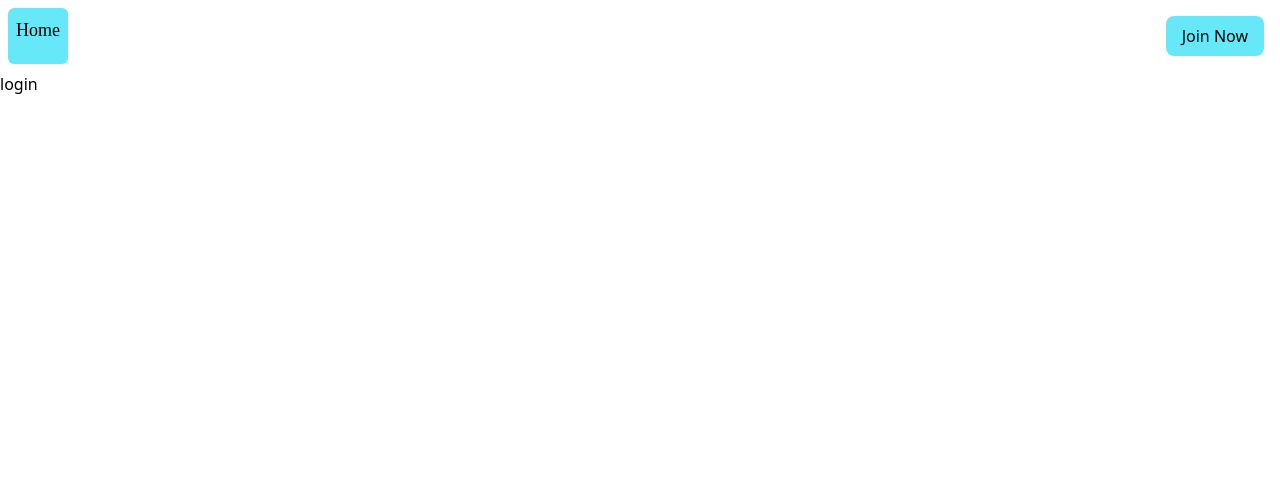
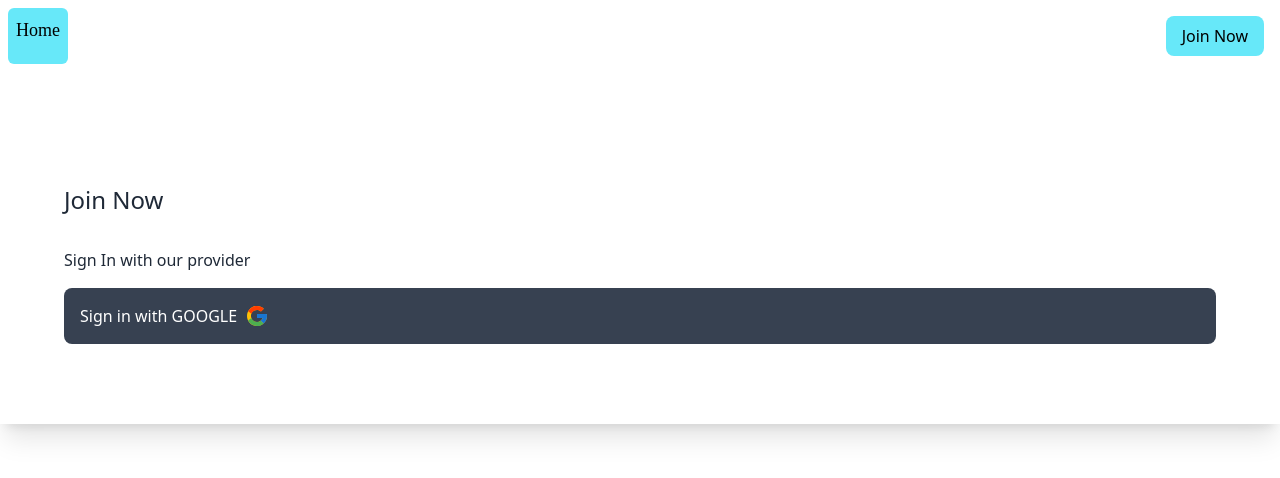
Before and after one commit to kunwarabhi7/blogv2, a Next.js app: page /auth/login in a window 1280 px wide. Shown: the top 478 px of the page. Built offline with nearby package versions, Linux system fonts and the light colour scheme; a web font is replaced by a local one.

Commit message:
added google button

```diff
--- a/package.json
+++ b/package.json
@@ -12,7 +12,8 @@
     "firebase": "^9.11.0",
     "next": "12.3.1",
     "react": "18.2.0",
-    "react-dom": "18.2.0"
+    "react-dom": "18.2.0",
+    "react-icons": "^4.4.0"
   },
   "devDependencies": {
     "autoprefixer": "^10.4.12",
--- a/pages/auth/login.jsx
+++ b/pages/auth/login.jsx
@@ -1,8 +1,15 @@
-import React from 'react'
+import {FcGoogle} from 'react-icons/fc'
 
 const login = () => {
   return (
-    <div>login</div>
+    <div className='shadow-xl p-16 mt-12 text-gray-800 ' >
+        <h1 className='text-2xl font-medium'>Join Now</h1>
+    <div className='py-4'>
+        <h2 className='py-4'>Sign In with our provider</h2>
+        <button className='text-white bg-gray-700 w-full font-medium rounded-lg flex align-middle p-4 gap-2'>Sign in with GOOGLE <FcGoogle className='text-2xl' /></button>
+
+    </div>
+    </div>
   )
 }
 
```
Also changed, not shown: 1 other file (tests, documents, lock files or other folders).
